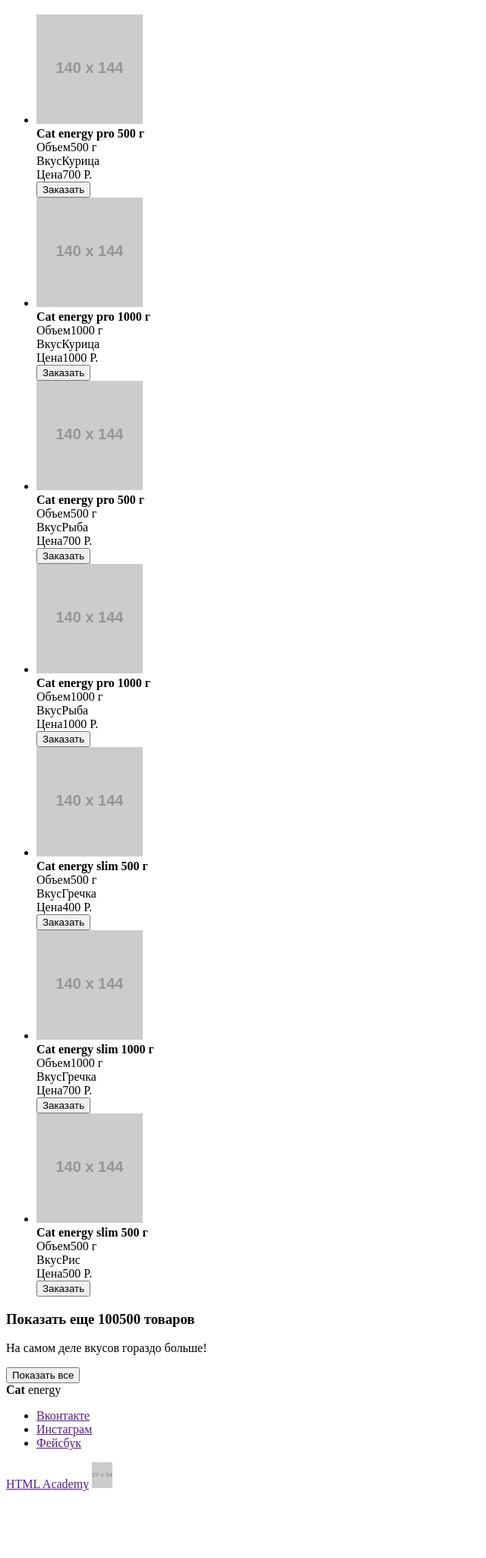
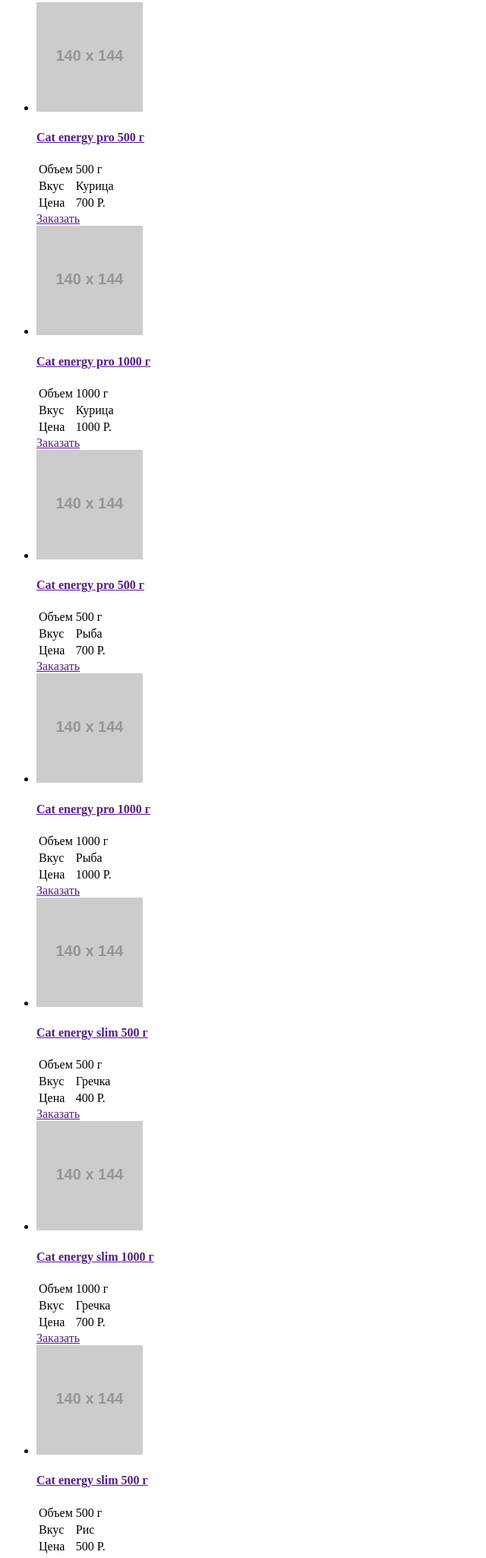
Before and after one commit to ewudes/ha-catEnergy, a website: page source/catalog.html in a window 1280 px wide. Shown: the part 186-2236 px from the top of the page at 76% size, without its empty margins (0-640 px from the left). Before the commit the page ends 2156 px from the top, so only its background shows below. Drawn offline with Linux system fonts and the light colour scheme; placeholder pictures from the web are drawn by us.

Commit message:
fixing problems

```diff
--- a/source/catalog.html
+++ b/source/catalog.html
@@ -6,173 +6,225 @@
   </head>
   <body>
     <header class="header">
-      <div class="header__logo">
-        <a class="header__image">
-          <img src="https://via.placeholder.com/33x38" width="33" height="38" alt="Логотип Cat Energy" class="header__pic">
+      <div class="header__wrap">
+        <a href="" class="logo">
+          <img src="https://via.placeholder.com/33x38" width="33" height="38" alt="Логотип магазина" class="logo__pic">
+          <span class="logo__title logo__title--header"><strong>Cat </strong>energy</span>
         </a>
-        <div class="header__title"><strong>Cat</strong> energy</div>
-        <div class="header__burger"></div>
+        <button class="header__toggle-menu">Меню</button>
       </div>
-      <ul class="header__nav">
-        <li class="header__nav-item">
-          <a href="index.html" class="header_nav-link">Главная</a>
+      <nav class="nav">
+        <ul class="nav__list">
+          <li class="nav__item">
+            <a href="index.html" class="nav__link">Главная</a>
           </li>
-        <li class="header__nav-item">
-          <a class="header_nav-link">Каталог продукции</a>
+          <li class="nav__item">
+            <a class="nav__link">Каталог продукции</a>
           </li>
-        <li class="header__nav-item">
-          <a href="form.html" class="header_nav-link">Подбор программы</a>
+          <li class="nav__item">
+            <a href="form.html" class="nav__link">Подбор программы</a>
           </li>
         </ul>
+      </nav>
     </header>
+    <main class="maincontent">
       <section class="catalog">
-      <h2 class="catalog__title">Каталог продукции</h2>
+        <h2 class="title">Каталог продукции</h2>
         <ul class="catalog__list">
           <li class="catalog__item">
-          <div class="catalog__item-image">
-            <img src="https://via.placeholder.com/140x144" width="140" height="144" alt="Изображение продукта Cat energy pro 500 г, с курицей" class="catalog__pic">
+            <article class="product-card">
+              <a href="" class="product-card__image">
+                <img src="https://via.placeholder.com/140x144" width="140" height="144" alt="Изображение продукта Cat energy pro 500 г, с курицей" class="product-card__pic">
+              </a>
+              <div class="product-card__description">
+                <a href="" class="product-card__title">
+                  <h4>Cat energy pro 500 г</h4>
+                </a>
+                <table class="product-card__meta">
+                  <tr>
+                    <td>Объем</td>
+                    <td>500 г</td>
+                  </tr>
+                  <tr>
+                    <td>Вкус</td>
+                    <td>Курица</td>
+                  </tr>
+                  <tr>
+                    <td>Цена</td>
+                    <td>700 Р.</td>
+                  </tr>
+                </table>
+                <a href="" class="product-card__order">Заказать</a>
               </div>
-          <div class="catalog__item-description">
-            <strong class="catalog__item-title">Cat energy pro 500 г</strong>
-            <div class="catalog__item-meta">
-              <div class="catalog__item-capacity">
-                <span>Объем</span><span>500 г</span>
-              </div>
-              <div class="catalog__item-smack">
-                <span>Вкус</span><span>Курица</span>
-              </div>
-              <div class="catalog__item-cost">
-                <span>Цена</span><span>700 Р.</span>
-              </div>
-            </div>
-            <button type="button" class="catalog__item-order">Заказать</button>
-          </div>
+            </article>
           </li>
           <li class="catalog__item">
-          <div class="catalog__item-image">
-            <img src="https://via.placeholder.com/140x144" width="140" height="144" alt="Изображение продукта Cat energy pro 1000 г, с курицей" class="catalog__pic">
+            <article class="product-card">
+              <a href="" class="product-card__image">
+                <img src="https://via.placeholder.com/140x144" width="140" height="144" alt="Изображение продукта Cat energy pro 1000 г, с курицей" class="product-card__pic">
+              </a>
+              <div class="product-card__description">
+                <a href="" class="product-card__title">
+                  <h4>Cat energy pro 1000 г</h4>
+                </a>
+                <table class="product-card__meta">
+                  <tr>
+                    <td>Объем</td>
+                    <td>1000 г</td>
+                  </tr>
+                  <tr>
+                    <td>Вкус</td>
+                    <td>Курица</td>
+                  </tr>
+                  <tr>
+                    <td>Цена</td>
+                    <td>1000 Р.</td>
+                  </tr>
+                </table>
+                <a href="" class="product-card__order">Заказать</a>
               </div>
-          <div class="catalog__item-description">
-            <strong class="catalog__item-title">Cat energy pro 1000 г</strong>
-            <div class="catalog__item-meta">
-              <div class="catalog__item-capacity">
-                <span>Объем</span><span>1000 г</span>
-              </div>
-              <div class="catalog__item-smack">
-                <span>Вкус</span><span>Курица</span>
-              </div>
-              <div class="catalog__item-cost">
-                <span>Цена</span><span>1000 Р.</span>
-              </div>
-            </div>
-            <button type="button" class="catalog__item-order">Заказать</button>
-          </div>
+            </article>
           </li>
           <li class="catalog__item">
-          <div class="catalog__item-image">
-            <img src="https://via.placeholder.com/140x144" width="140" height="144" alt="Изображение продукта Cat energry pro 500 г, с рыбой" class="catalog__pic">
+            <article class="product-card">
+              <a href="" class="product-card__image">
+                <img src="https://via.placeholder.com/140x144" width="140" height="144" alt="Изображение продукта Cat energry pro 500 г, с рыбой" class="product-card__pic">
+              </a>
+              <div class="product-card__description">
+                <a href="" class="product-card__title">
+                  <h4>Cat energy pro 500 г</h4>
+                </a>
+                <table class="product-card__meta">
+                  <tr>
+                    <td>Объем</td>
+                    <td>500 г</td>
+                  </tr>
+                  <tr>
+                    <td>Вкус</td>
+                    <td>Рыба</td>
+                  </tr>
+                  <tr>
+                    <td>Цена</td>
+                    <td>700 Р.</td>
+                  </tr>
+                </table>
+                <a href="" class="product-card__order">Заказать</a>
               </div>
-          <div class="catalog__item-description">
-            <strong class="catalog__item-title">Cat energy pro 500 г</strong>
-            <div class="catalog__item-meta">
-              <div class="catalog__item-capacity">
-                <span>Объем</span><span>500 г</span>
-              </div>
-              <div class="catalog__item-smack">
-                <span>Вкус</span><span>Рыба</span>
-              </div>
-              <div class="catalog__item-cost">
-                <span>Цена</span><span>700 Р.</span>
-              </div>
-            </div>
-            <button type="button" class="catalog__item-order">Заказать</button>
-          </div>
+            </article>
           </li>
           <li class="catalog__item">
-          <div class="catalog__item-image">
-            <img src="https://via.placeholder.com/140x144" width="140" height="144" alt="Изображение продукта Cat energy pro 1000 г, с рыбой" class="catalog__pic">
+            <article class="product-card">
+              <a href="" class="product-card__image">
+                <img src="https://via.placeholder.com/140x144" width="140" height="144" alt="Изображение продукта Cat energy pro 1000 г, с рыбой" class="product-card__pic">
+              </a>
+              <div class="product-card__description">
+                <a href="" class="product-card__title">
+                  <h4>Cat energy pro 1000 г</h4>
+                </a>
+                <table class="product-card__meta">
+                  <tr>
+                    <td>Объем</td>
+                    <td>1000 г</td>
+                  </tr>
+                  <tr>
+                    <td>Вкус</td>
+                    <td>Рыба</td>
+                  </tr>
+                  <tr>
+                    <td>Цена</td>
+                    <td>1000 Р.</td>
+                  </tr>
+                </table>
+                <a href="" class="product-card__order">Заказать</a>
               </div>
-          <div class="catalog__item-description">
-            <strong class="catalog__item-title">Cat energy pro 1000 г</strong>
-            <div class="catalog__item-meta">
-              <div class="catalog__item-capacity">
-                <span>Объем</span><span>1000 г</span>
-              </div>
-              <div class="catalog__item-smack">
-                <span>Вкус</span><span>Рыба</span>
-              </div>
-              <div class="catalog__item-cost">
-                <span>Цена</span><span>1000 Р.</span>
-              </div>
-            </div>
-            <button type="button" class="catalog__item-order">Заказать</button>
-          </div>
+            </article>
           </li>
           <li class="catalog__item">
-          <div class="catalog__item-image">
-            <img src="https://via.placeholder.com/140x144" width="140" height="144" alt="Изображение продукта Cat energy slim 500 г, с гречкой" class="catalog__pic">
+            <article class="product-card">
+              <a href="" class="product-card__image">
+                <img src="https://via.placeholder.com/140x144" width="140" height="144" alt="Изображение продукта Cat energy slim 500 г, с гречкой" class="product-card__pic">
+              </a>
+              <div class="product-card__description">
+                <a href="" class="product-card__title">
+                  <h4>Cat energy slim 500 г</h4>
+                </a>
+                <table class="product-card__meta">
+                  <tr>
+                    <td>Объем</td>
+                    <td>500 г</td>
+                  </tr>
+                  <tr>
+                    <td>Вкус</td>
+                    <td>Гречка</td>
+                  </tr>
+                  <tr>
+                    <td>Цена</td>
+                    <td>400 Р.</td>
+                  </tr>
+                </table>
+                <a href="" class="product-card__order">Заказать</a>
               </div>
-          <div class="catalog__item-description">
-            <strong class="catalog__item-title">Cat energy slim 500 г</strong>
-            <div class="catalog__item-meta">
-              <div class="catalog__item-capacity">
-                <span>Объем</span><span>500 г</span>
-              </div>
-              <div class="catalog__item-smack">
-                <span>Вкус</span><span>Гречка</span>
-              </div>
-              <div class="catalog__item-cost">
-                <span>Цена</span><span>400 Р.</span>
-              </div>
-            </div>
-            <button type="button" class="catalog__item-order">Заказать</button>
-          </div>
+            </article>
           </li>
           <li class="catalog__item">
-          <div class="catalog__item-image">
-            <img src="https://via.placeholder.com/140x144" width="140" height="144" alt="Изображение продукта Cat energy slim 1000 г, с гречкой" class="catalog__pic">
+            <article class="product-card">
+              <a href="" class="product-card__image">
+                <img src="https://via.placeholder.com/140x144" width="140" height="144" alt="Изображение продукта Cat energy slim 1000 г, с гречкой" class="product-card__pic">
+              </a>
+              <div class="product-card__description">
+                <a href="" class="product-card__title">
+                  <h4>Cat energy slim 1000 г</h4>
+                </a>
+                <table class="product-card__meta">
+                  <tr>
+                    <td>Объем</td>
+                    <td>1000 г</td>
+                  </tr>
+                  <tr>
+                    <td>Вкус</td>
+                    <td>Гречка</td>
+                  </tr>
+                  <tr>
+                    <td>Цена</td>
+                    <td>700 Р.</td>
+                  </tr>
+                </table>
+                <a href="" class="product-card__order">Заказать</a>
               </div>
-          <div class="catalog__item-description">
-            <strong class="catalog__item-title">Cat energy slim 1000 г</strong>
-            <div class="catalog__item-meta">
-              <div class="catalog__item-capacity">
-                <span>Объем</span><span>1000 г</span>
-              </div>
-              <div class="catalog__item-smack">
-                <span>Вкус</span><span>Гречка</span>
-              </div>
-              <div class="catalog__item-cost">
-                <span>Цена</span><span>700 Р.</span>
-              </div>
-            </div>
-            <button type="button" class="catalog__item-order">Заказать</button>
-          </div>
+            </article>
           </li>
           <li class="catalog__item">
-          <div class="catalog__item-image">
-            <img src="https://via.placeholder.com/140x144" width="140" height="144" alt="Изображение продукта Cat energy slim 500 г, с рисом" class="catalog__pic">
+            <article class="product-card">
+              <a href="" class="product-card__image">
+                <img src="https://via.placeholder.com/140x144" width="140" height="144" alt="Изображение продукта Cat energy slim 500 г, с рисом" class="product-card__pic">
+              </a>
+              <div class="product-card__description">
+                <a href="" class="product-card__title">
+                  <h4>Cat energy slim 500 г</h4>
+                </a>
+                <table class="product-card__meta">
+                  <tr>
+                    <td>Объем</td>
+                    <td>500 г</td>
+                  </tr>
+                  <tr>
+                    <td>Вкус</td>
+                    <td>Рис</td>
+                  </tr>
+                  <tr>
+                    <td>Цена</td>
+                    <td>500 Р.</td>
+                  </tr>
+                </table>
+                <a href="" class="product-card__order">Заказать</a>
               </div>
-          <div class="catalog__item-description">
-            <strong class="catalog__item-title">Cat energy slim 500 г</strong>
-            <div class="catalog__item-meta">
-              <div class="catalog__item-capacity">
-                <span>Объем</span><span>500 г</span>
-              </div>
-              <div class="catalog__item-smack">
-                <span>Вкус</span><span>Рис</span>
-              </div>
-              <div class="catalog__item-cost">
-                <span>Цена</span><span>500 Р.</span>
-              </div>
-            </div>
-            <button type="button" class="catalog__item-order">Заказать</button>
-          </div>
+            </article>
           </li>
         </ul>
         <div class="catalog__more">
           <h3 class="catalog__subtitle">Показать еще 100500 товаров</h3>
           <p>На самом деле вкусов гораздо больше!</p>
-        <button type="button" class="catalog__btn-more">Показать все</button>
+          <a href="" class="catalog__show-more">Показать все</a>
         </div>
       </section>
       <section class="additional">
@@ -181,21 +233,24 @@
       <section class="location">
         <!-- Секция появится в будущем -->
       </section>
+    </main>
     <footer class="footer">
-      <div class="footer__title"><strong>Cat</strong> energy</div>
-      <ul class="footer__social">
-        <li class="footer__social-item">
-          <a href="" class="footer__social__link">Вконтакте</a>
+      <a class="logo">
+        <span class="logo__title logo__title--footer"><strong>Cat </strong>energy</span>
+      </a>
+      <ul class="social">
+        <li class="social__item">
+          <a href="" class="social__link social__link--vk">Вконтакте</a>
         </li>
-        <li class="footer__social-item">
-          <a href="" class="footer__social__link">Инстаграм</a>
+        <li class="social__item">
+          <a href="" class="social__link social__link--in">Инстаграм</a>
         </li>
-        <li class="footer__social-item">
-          <a href="" class="footer__social__link">Фейсбук</a>
+        <li class="social__item">
+          <a href="" class="social__link social__link--fb">Фейсбук</a>
         </li>
       </ul>
-      <div class="footer__copyright">
-        <a href="">HTML Academy</a>
+      <div class="copyright">
+        <a href="https://htmlacademy.ru/intensive/adaptive">HTML Academy</a>
         <img src="https://via.placeholder.com/27x34" alt="Логотип HTML Academy">
       </div>
     </footer>
```
Also changed, not shown: source/form.html (+28 -22 lines), source/index.html (+34 -28 lines). Lines whose indentation alone changed are shown as unchanged.
